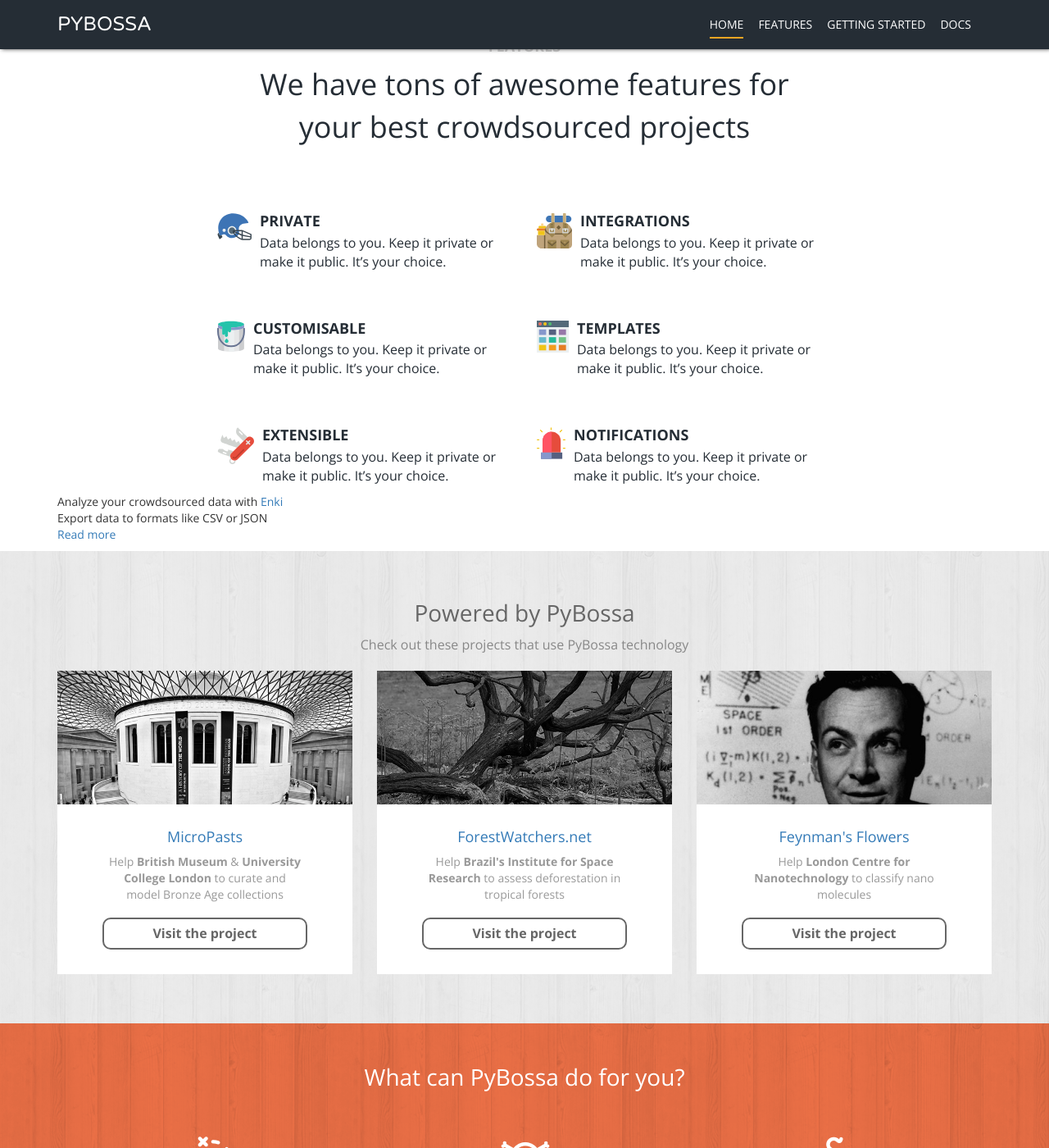
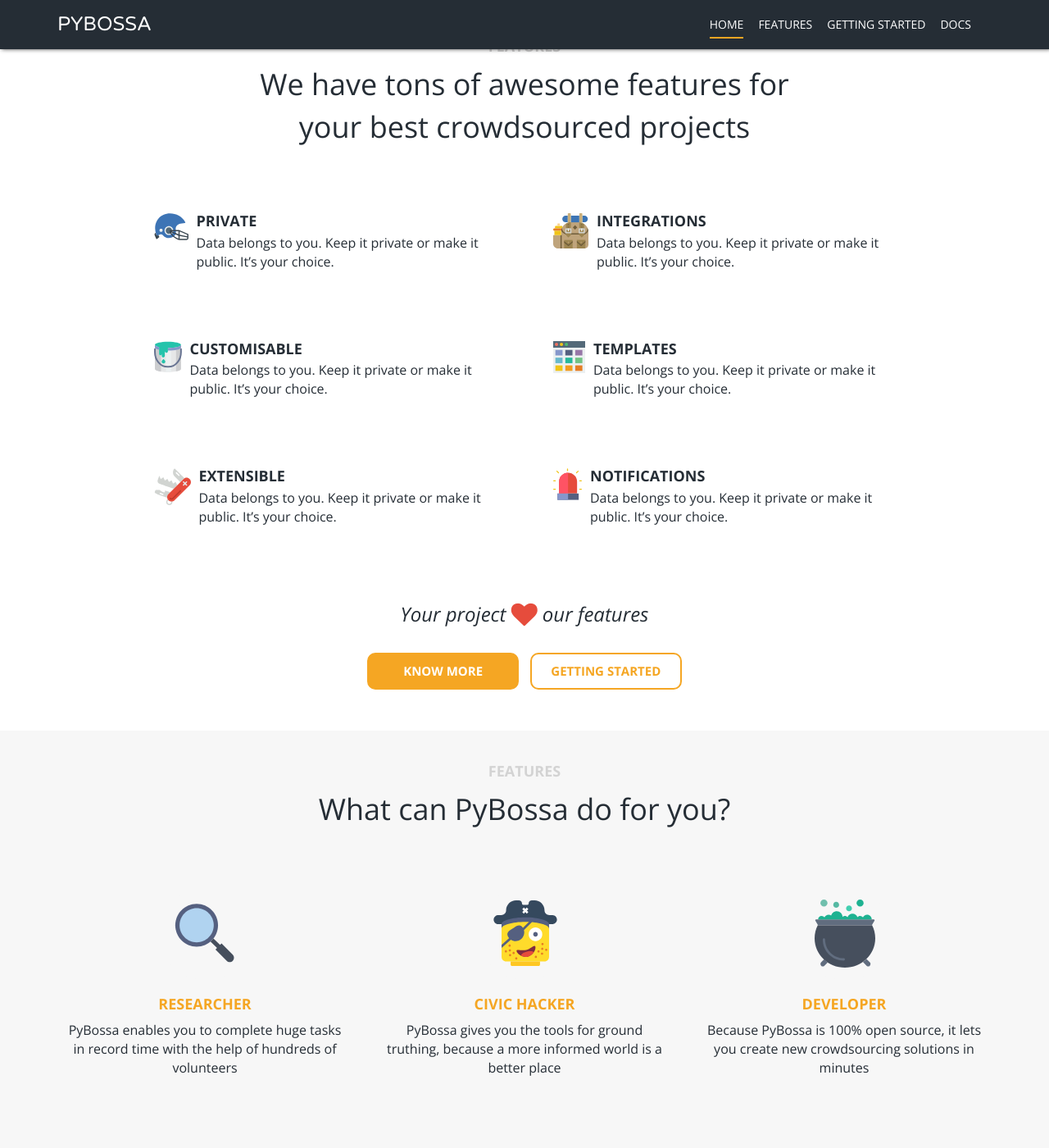
Before and after one commit to Scifabric/pybossa.github.io, a Jekyll site: the page built from index.html, in a window 1280 px wide and 1400 px high, scrolled down 786 px. Shown: the whole window at 82% size. Built offline with Jekyll 4.4.1, drawn with Linux system fonts in a browser that asks for light colours; nearby versions of some CDN libraries; some web fonts are replaced; Markdown is read by kramdown in place of the engine named in the settings.

Commit message:
pybossa for you

```diff
--- a/index.html
+++ b/index.html
@@ -34,15 +34,13 @@
 
 
 	<div class="container features">
-		<h2 class="section-title">Features</h2>
-		<p class="section-claim">We have tons of awesome features for<br> your best crowdsourced projects</p>
-		<div class="row">
-			<div class="col-md-4 col-md-offset-2">
-				<div class="media">
+		<h2 class="section-title wow fadeInDown">Features</h2>
+		<p class="section-claim wow fadeInDown">We have tons of awesome features for<br> your best crowdsourced projects</p>
+		<div class="row wow fadeInUp">
+			<div class="col-md-5 col-md-offset-1">
+				<div class="media wow fadeInUp">
 					<div class="media-left">
-						<a href="#">
 							<img class="media-object" src="assets/img/private.svg" alt="...">
-						</a>
 					</div>
 
 					<div class="media-body">
@@ -51,12 +49,10 @@
 					</div>
 				</div>
 			</div>
-			<div class="col-md-4">
-				<div class="media">
+			<div class="col-md-5">
+				<div class="media wow fadeInUp">
 					<div class="media-left">
-						<a href="#">
 							<img class="media-object" src="assets/img/integration.svg" alt="...">
-						</a>
 					</div>
 
 					<div class="media-body">
@@ -66,13 +62,11 @@
 				</div>
 			</div>
 		</div>
-		<div class="row">
-			<div class="col-md-4 col-md-offset-2">
-				<div class="media">
+		<div class="row wow fadeInUp">
+			<div class="col-md-5 col-md-offset-1">
+				<div class="media wow fadeInUp">
 					<div class="media-left">
-						<a href="#">
 							<img class="media-object" src="assets/img/customisable.svg" alt="...">
-						</a>
 					</div>
 
 					<div class="media-body">
@@ -81,12 +75,10 @@
 					</div>
 				</div>
 			</div>
-			<div class="col-md-4">
-				<div class="media">
+			<div class="col-md-5">
+				<div class="media wow fadeInUp">
 					<div class="media-left">
-						<a href="#">
 							<img class="media-object" src="assets/img/template.svg" alt="...">
-						</a>
 					</div>
 
 					<div class="media-body">
@@ -96,13 +88,12 @@
 				</div>
 			</div>
 		</div>
-		<div class="row">
-			<div class="col-md-4 col-md-offset-2">
-				<div class="media">
+		<div class="row wow fadeInUp">
+			<div class="col-md-5 col-md-offset-1">
+				<div class="media wow fadeInUp">
 					<div class="media-left">
-						<a href="#">
 								<img class="media-object" src="assets/img/extensible.svg" alt="...">
-						</a>
+
 					</div>
 
 					<div class="media-body">
@@ -111,12 +102,10 @@
 					</div>
 				</div>
 			</div>
-			<div class="col-md-4">
-				<div class="media">
+			<div class="col-md-5">
+				<div class="media wow fadeInUp">
 					<div class="media-left">
-						<a href="#">
 							<img class="media-object" src="assets/img/notifications.svg" alt="...">
-						</a>
 					</div>
 
 					<div class="media-body">
@@ -129,65 +118,57 @@
 
 
 
-		<p>Analyze your crowdsourced data with <a target="_blank"  href="http://github.com/PyBossa/enki">Enki</a><br/> Export data to formats like CSV or JSON <br/>
-		<a target="_blank"  href="http://docs.pybossa.com/en/latest/user/tutorial.html#export-results">Read more</a></p>
+		<p class="section-claim-bottom">Your project  <i class="fa fa-heart fa-lg"></i>  our features</p>
+
+		<p class="features-btns">
+				<a class="btn btn-regular-complete" href="/getting-started/">Know More</a>
+				<a class="btn btn-regular" href="/getting-started/">Getting Started</a>
+		</p>
 	</div>
 
 
-	<div class="container-fluid projects wood-bg">
+
+	<div class="container-fluid for_you">
 		<div class="container">
-			<h2>Powered by PyBossa</h2>
-			<p>Check out these projects that use PyBossa technology</p>
+			<h2 class="section-title wow fadeInDown">Features</h2>
+		<p class="section-claim wow fadeInDown">What can PyBossa do for you?</p>
+
 <div class="row">
 	<div class="col-md-4">
-					<div class="project">
-						<a href="http://crowdsourced.micropasts.org/"><img src="assets/img/home_british_museum_01.png" alt="Browser Template"></a>
-						<h3><a href="http://crowdsourced.micropasts.org/">MicroPasts</a></h3>
-                        <p>Help <strong>British Museum</strong> & <strong>University College London</strong> to curate and model Bronze Age collections</p>
-						<a class="btn btn-default" target="_blank" href="http://crowdsourced.micropasts.org/">Visit the project</a>
+		<div class="thumb">
+		<img src="assets/img/researcher.svg">
+
+			<div class="caption">
+			<h3 class="thumbnail-heading">Researcher</h3>
+			<p class="thumbnail-description">PyBossa enables you to complete huge tasks in record time with the help of hundreds of volunteers</p>
+			</div>
 		</div>
 	</div>
 		<div class="col-md-4">
-					<div class="project">
-						<a href="http://forestwatchers.net"><img src="assets/img/home_forestwatchers_01.png" alt="Browser Template"></a>
-						<h3><a href="http://forestwatchers.net">ForestWatchers.net</a></h3>
-                        <p>Help <strong>Brazil's Institute for Space Research</strong> to assess deforestation in tropical forests</p>
-						<a class="btn btn-default" target="_blank" href="http://forestwatchers.net">Visit the project</a>
+		<div class="thumb">
+		<img src="assets/img/civic_hacker.svg">
+
+			<div class="caption">
+			<h3 class="thumbnail-heading">Civic Hacker</h3>
+			<p class="thumbnail-description">PyBossa gives you the tools for ground truthing, because a more informed world is a better place</p>
+			</div>
 		</div>
 	</div>
 		<div class="col-md-4">
-					<div class="project">
-						<a href="http://crowdcrafting.org/project/feynmanflowers"><img src="assets/img/home_feynman_01.png" alt="Browser Template"></a>
-						<h3><a href="http://crowdcrafting.org/project/feynmanflowers">Feynman's Flowers</a></h3>
-                        <p>Help <strong>London Centre for Nanotechnology</strong> to classify nano molecules</p>
-						<a class="btn btn-default" target="_blank"  href="http://crowdcrafting.org/project/feynmanflowers">Visit the project</a>
-					</div>
+		<div class="thumb">
+		<img src="assets/img/developer.svg">
+
+			<div class="caption">
+			<h3 class="thumbnail-heading">Developer</h3>
+			<p class="thumbnail-description">Because PyBossa is 100% open source, it lets you create new crowdsourcing solutions in minutes</p>
 			</div>
 		</div>
 	</div>
 </div>
 
-		<div class="container-fluid whatis">
-		<div class="container">
-			<h2 class="wow fadeInDown">What can PyBossa do for you?</h2>
-			<div class="col-md-4 researchers wow fadeInUp">
-				<div class="whatis_icons" data-icon="a"></div>
-				<h3>Researcher</h3>
-				<p>PyBossa enables you to complete huge tasks in record time with the help of hundreds of volunteers</p>
-			</div>
-			<div class="col-md-4 hackers wow fadeInUp">
-				<div class="whatis_icons" data-icon="c"></div>
-				<h3>Civic Hacker</h3>
-				<p>PyBossa gives you the tools for ground truthing, because a more informed world is a better place</p>
-			</div>
-			<div class="col-md-4 developers wow fadeInUp">
-				<div class="whatis_icons" data-icon="b"></div>
-				<h3>Developer</h3>
-				<p>Because PyBossa is 100% open source, it lets you create new crowdsourcing solutions in minutes</p>
+
 		</div>
 	</div>
-	</div>
-
 
 
 	<div class="container-fluid projects wood-bg">
```
Also changed, not shown: assets/css/bootstrap-theme.css, assets/img/civic_hacker.svg (added), assets/img/developer.svg (added), assets/img/researcher.svg (added). Lines whose indentation alone changed are shown as unchanged.
